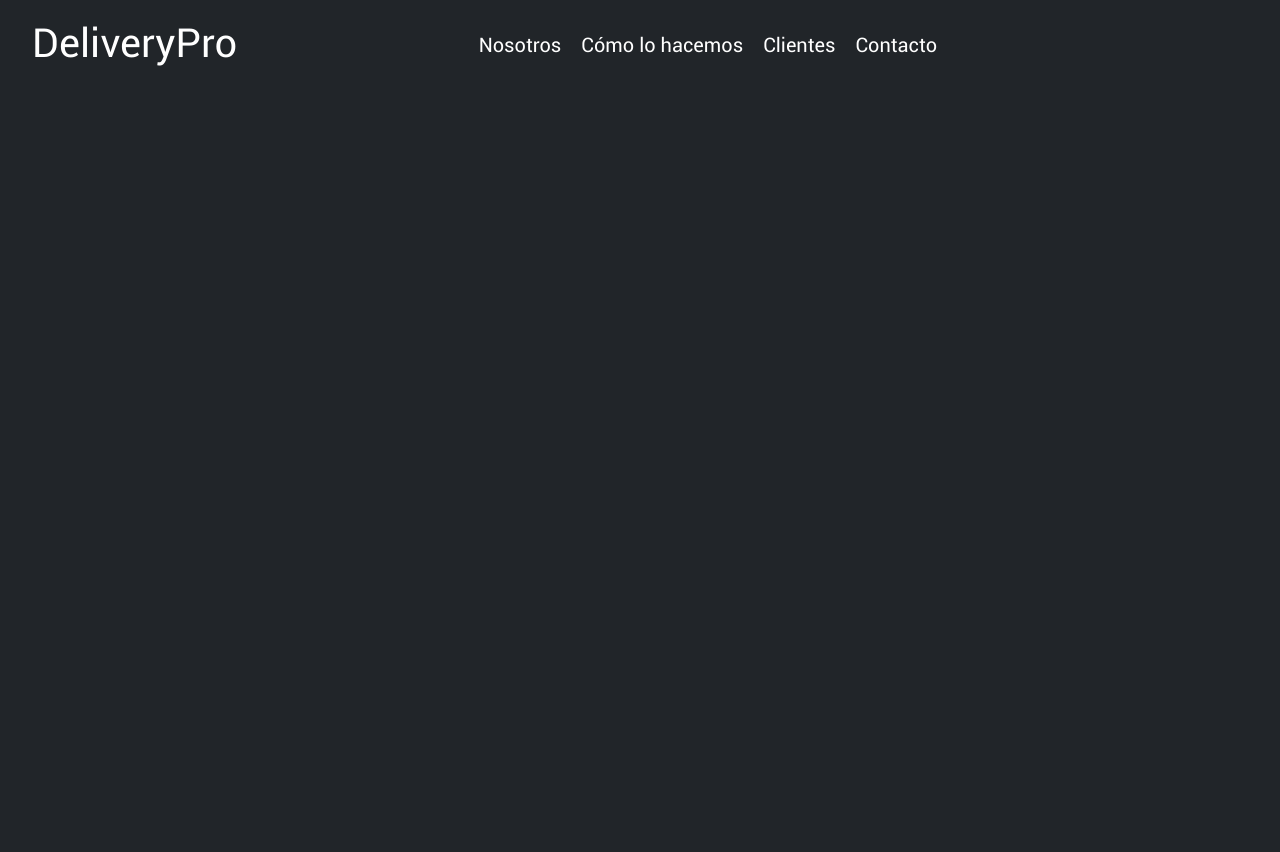
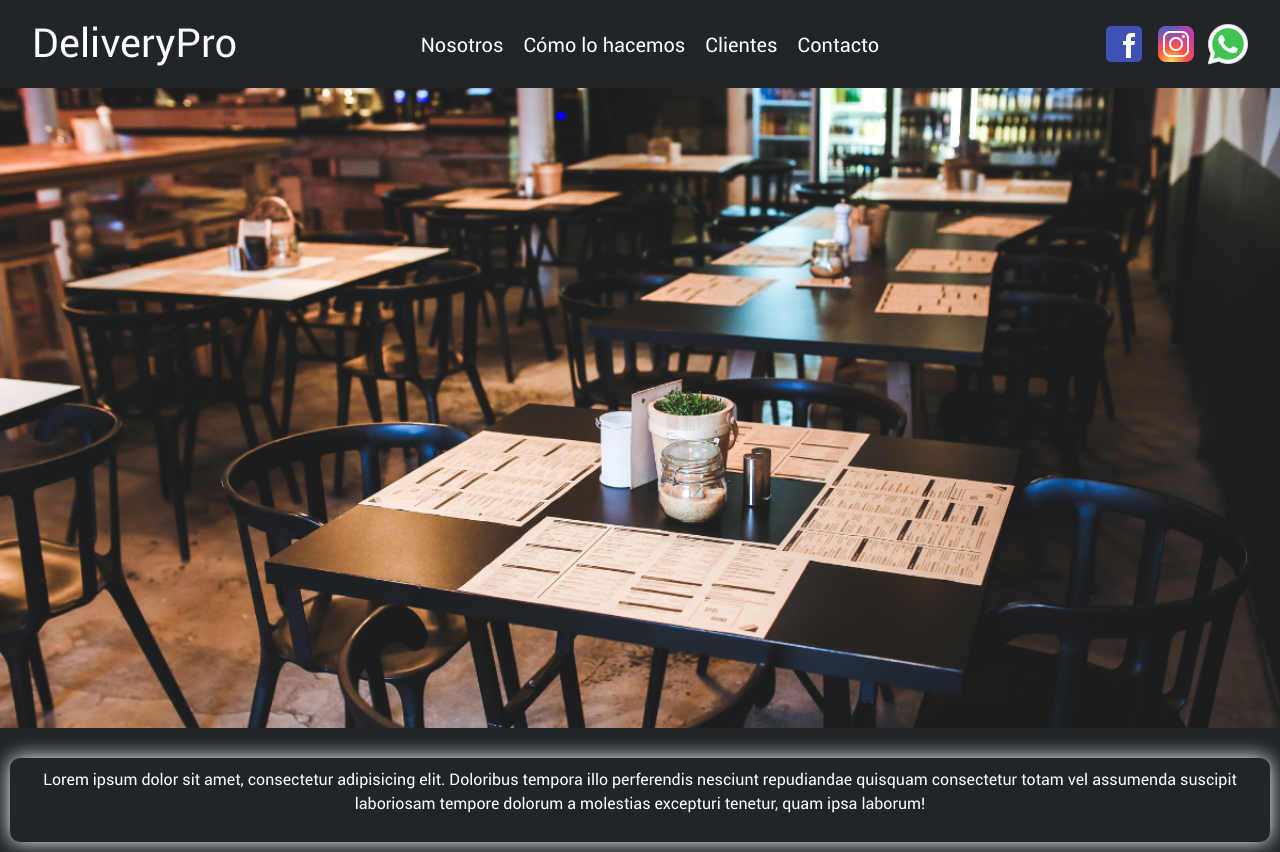
Before and after one commit to eaher/PreEntrega2Hernandez, a plain HTML site: page index.html in a window 1280 px wide. Before the commit the page ends 800 px from the top, so only its background shows below. Drawn offline with nearby package versions, Linux system fonts and the light colour scheme.

Commit message:
alineacion menu desktop mas ico rrss

```diff
--- a/css/style.css
+++ b/css/style.css
@@ -13,6 +13,25 @@
 }
 
 
+
+.main {
+    background-color: #212529;
+}
+
+
+.caja{
+
+
+margin: 10px;
+margin-top: 30px;
+padding: 10px;
+border-radius: 10px;
+box-shadow: 0 0 20px white;
+text-align: center;
+
+
+}
+
 @media (max-width:1200px) {
 
     .mobile {
@@ -20,6 +39,7 @@
         display: none;
 
     }
+
 
 
 }
@@ -30,6 +50,7 @@
 
     .desktop {
         display: none;
+        position: relative;
 
     }
 
@@ -41,7 +62,7 @@
         padding: 10px;
         padding-top: 20px;
         margin: 10px;
-
+        justify-content: center;
         align-items: center;
 
 
@@ -82,4 +103,23 @@
     }
 
 
+    .rrss{
+
+        padding: 10px ;
+        margin-top: 10px;
+        padding-left: 0px;
+
+
+
+    }
+
+    .rrss div{
+        padding-left: 100px;
+        margin-left: 40px;
+
+
+    }
+
+
+
 }
--- a/index.html
+++ b/index.html
@@ -22,11 +22,11 @@
 
             <div class="row">
 
-                <div class="col-4">
+                <div class="col-3">
                     <h1 class="logo"><a href="/index.html">DeliveryPro</a></h1>
 
                 </div>
-                <nav class="col-8 ">
+                <nav class="col-6  ">
                     <ul class="nav__ul">
                         <li><a href="/pages/Nosotros.html">Nosotros</a></li>
                         <li><a href="#">Cómo lo hacemos</a></li>
@@ -35,6 +35,18 @@
                     </ul>
                 </nav>
 
+                <div class="col-3 rrss">
+                    <div>
+
+                        <img src="/img/iconfb.png" alt="iconfb">
+                        <img src="/img/icoig.png" alt="icoig">
+                        <img src="/img/icowsp.png" alt="icowsp">
+
+                    </div>
+
+
+
+                </div>
 
             </div>
 
@@ -44,7 +56,7 @@
 
         <nav class="navbar navbar-dark bg-dark fixed-top desktop">
             <div class="container-fluid">
-                <a class="navbar-brand" href="#">DeliveryPro</a>
+                <a class="navbar-brand" href="/index.html">DeliveryPro</a>
                 <button class="navbar-toggler" type="button" data-bs-toggle="offcanvas"
                     data-bs-target="#offcanvasDarkNavbar" aria-controls="offcanvasDarkNavbar"
                     aria-label="Toggle navigation">
@@ -86,6 +98,38 @@
 
     <main>
 
+        <!--Desktop-->
+
+        <div class="desktop ">
+
+
+            <img src="/img/imgindex.png" class="img-fluid" alt="imgindex">
+
+        </div>
+
+        <div class="caja desktop">
+
+            <p>Lorem ipsum dolor sit amet, consectetur adipisicing elit. Doloribus tempora illo perferendis nesciunt
+                repudiandae quisquam consectetur totam vel assumenda suscipit laboriosam tempore dolorum a molestias
+                excepturi tenetur, quam ipsa laborum!</p>
+
+        </div>
+
+        <!--Mobile-->
+        <div class="mobile">
+
+            <img src="/img/imgindex.png" alt="imgindex" width="100%">
+
+        </div>
+
+        <div class="caja mobile">
+
+            <p>Lorem ipsum dolor sit amet, consectetur adipisicing elit. Doloribus tempora illo perferendis nesciunt
+                repudiandae quisquam consectetur totam vel assumenda suscipit laboriosam tempore dolorum a molestias
+                excepturi tenetur, quam ipsa laborum!</p>
+
+        </div>
+
     </main>
 
 
```
Also changed, not shown: pages/Clientes.html (+1 -1 lines), pages/Contacto.html (+1 -1 lines), pages/Cómo lo hacemos.html (+1 -1 lines), pages/Nosotros.html (+1 -1 lines).
